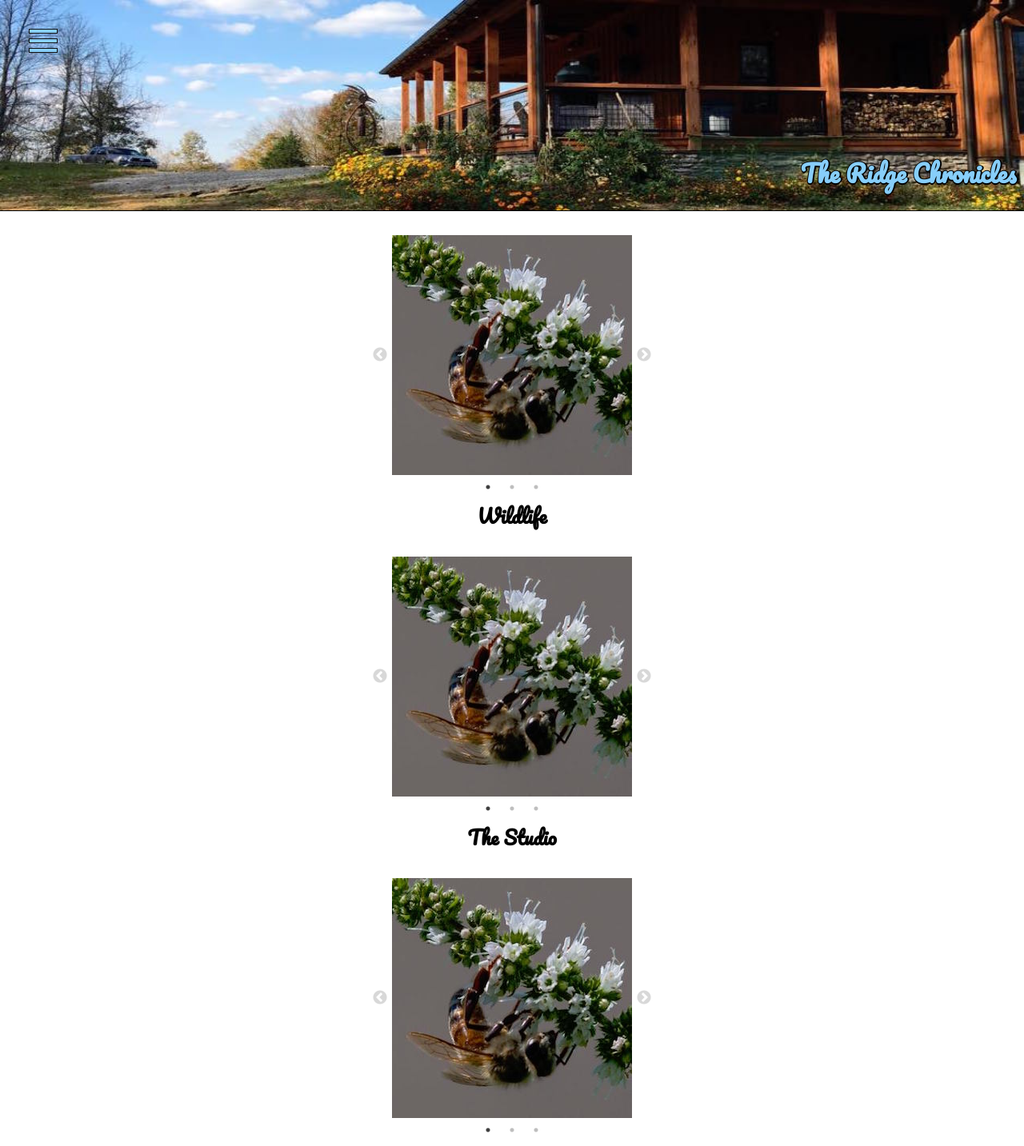
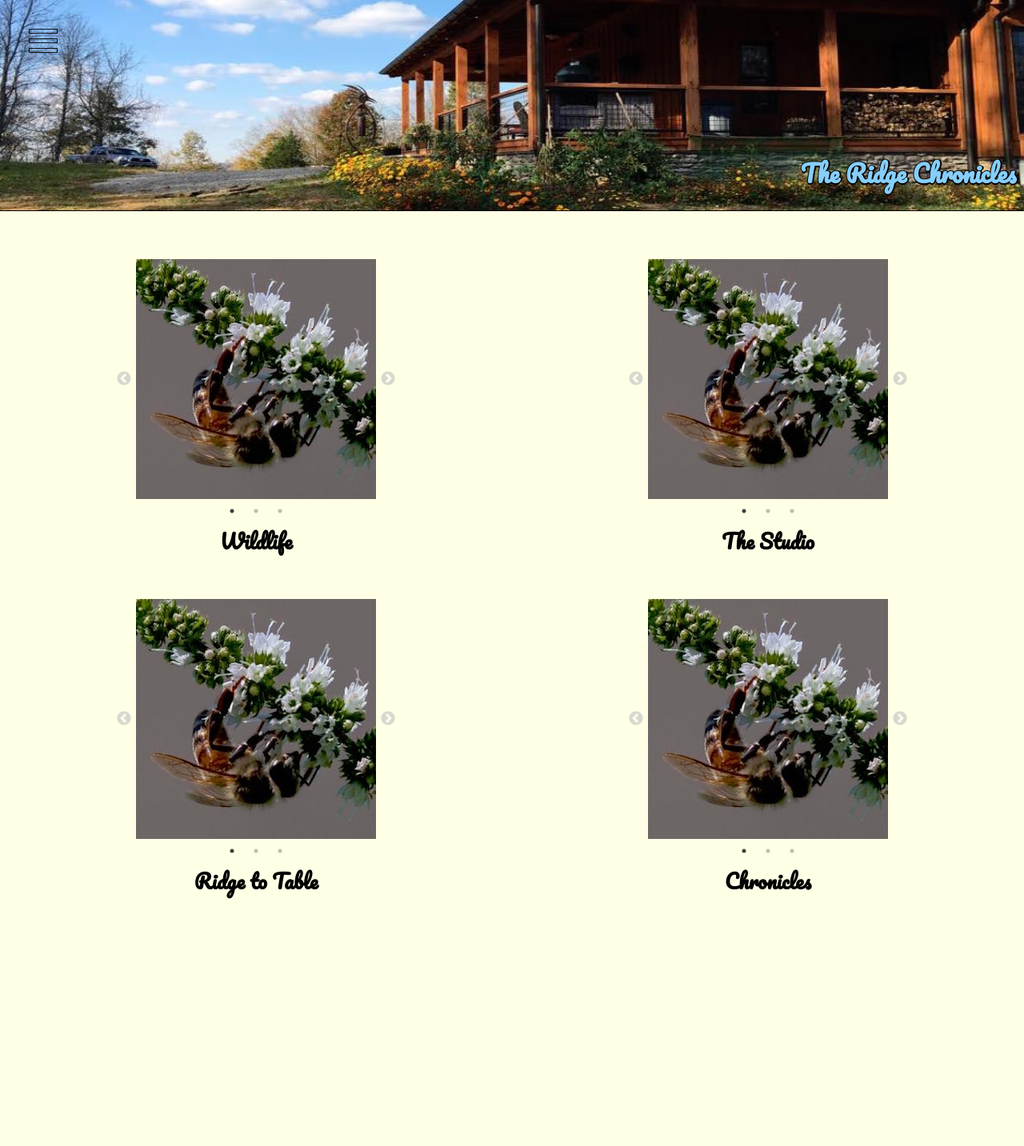
Before and after one commit to hshelbur/ridge-chronicles, a React (Create React App) app: page / in a window 1280 px wide. Shown: the top 1433 px of the page at 80% size. After the commit the page ends 1144 px from the top, so only its background shows below. Built offline with nearby package versions, Linux system fonts and the light colour scheme.

Commit message:
Responsive design implemented, issues with resizing image carousel remain

```diff
--- a/src/App.css
+++ b/src/App.css
@@ -1,6 +1,7 @@
 html, body {
   margin: 0;
   padding: 0;
+  background-color: #ffffe6;
 }
 
 * {
@@ -28,8 +29,11 @@ html, body {
   font-size: 30px;
 }
 
-.container {
+/* ---------- Image Carousel Styling ---------- */
+
+.carousel-container {
   margin: auto;
+  display: inline;
 }
 
 .image-carousel {
@@ -46,11 +50,40 @@ html, body {
   color: #ccc;
 }
 
-.container .title {
+.carousel-container .title {
   width: 100%;
   text-align: center;
   margin-left: 30px auto;
   font-family: 'Pacifico', cursive;
+  font-size: 25px;
+}
+
+@media (min-width: 750px) {
+
+  .header {
+    margin-bottom: 30px;
+  }
+
+  .wildlife {
+  float: left;
+  width: 50%;
+  }
+
+  .studio {
+    float: right;
+    width: 50%;
+  }
+
+  .ridge-to-table {
+    clear: both;
+    float: left;
+    width: 50%;
+  }
+
+  .chronicles {
+    float: right;
+    width: 50%;
+  }
 }
 
 
@@ -65,9 +98,10 @@ html, body {
 }
 
 .bm-burger-bars {
-  background: lightskyblue;
+  background: clear;
   border: 1px solid #111;
 }
+
 
 .bm-menu {
   background: lightskyblue;
@@ -78,7 +112,7 @@ html, body {
 .bm-menu .menu-item {
   font-family: 'Pacifico', cursive;
   text-decoration: none;
-  font-size: 16px;
+  font-size: 20px;
   margin-bottom: 10px;
 }
 
--- a/src/App.js
+++ b/src/App.js
@@ -18,9 +18,9 @@ class Header extends Component {
 class ImageCarousel extends Component {
   render() {
     return (
-      <div className="container">
+      <div className="carousel-container">
 
-        <section className="wildlife">
+        <section className="wildlife box">
           <div className="image-carousel">
             <div className="carousel-image"><img src="images/bees.jpg" alt="bees" /></div>
             <div className="carousel-image"><img src="images/snail.jpg" alt="snail" /></div>
@@ -29,7 +29,7 @@ class ImageCarousel extends Component {
           <h2 className="title">Wildlife</h2>
         </section>
 
-        <section className="studio">
+        <section className="studio box">
           <div className="image-carousel">
             <div className="carousel-image"><img src="images/bees.jpg" alt="bees" /></div>
             <div className="carousel-image"><img src="images/snail.jpg" alt="snail" /></div>
@@ -38,7 +38,7 @@ class ImageCarousel extends Component {
           <h2 className="title">The Studio</h2>
         </section>
 
-        <section className="ridge-to-table">
+        <section className="ridge-to-table box">
           <div className="image-carousel">
             <div className="carousel-image"><img src="images/bees.jpg" alt="bees" /></div>
             <div className="carousel-image"><img src="images/snail.jpg" alt="snail" /></div>
```
Also changed, not shown: public/images/bees.jpg.
